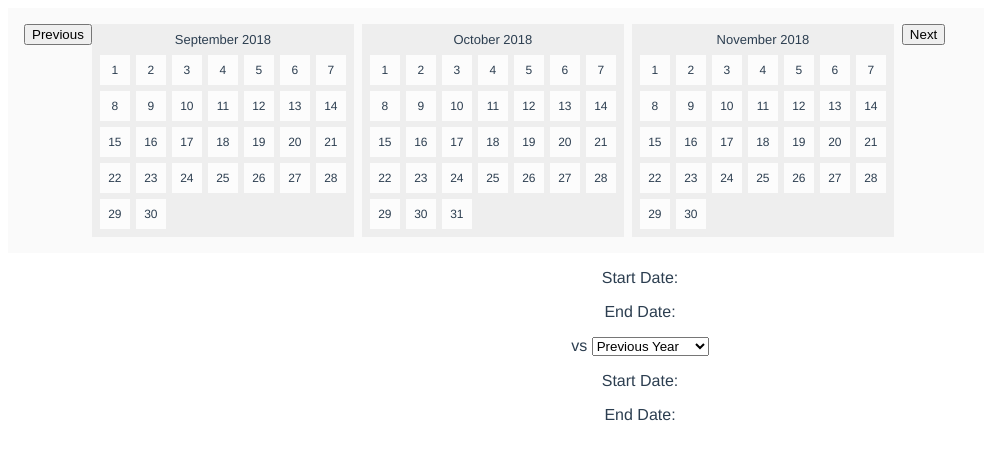
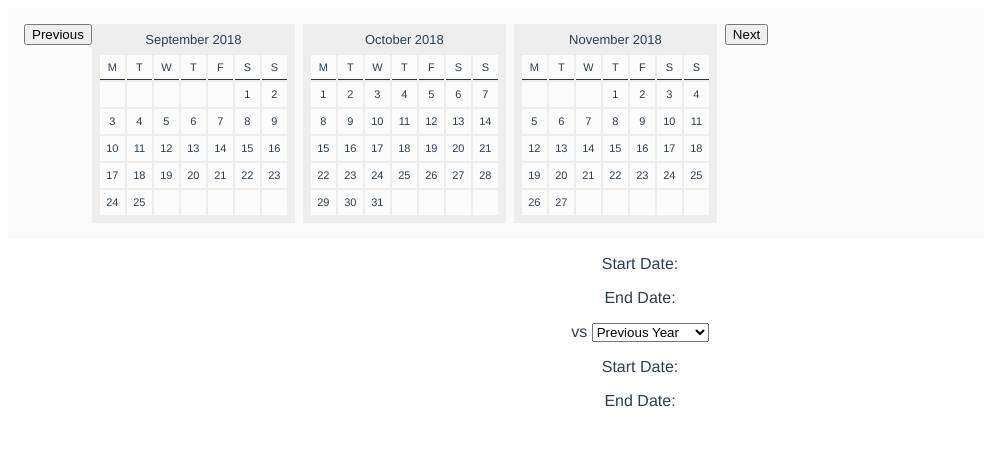
Before and after one commit to ankurrsinghal/vue-google-analytics-calendar, a Vue app: page / in a window 1280 px wide. Shown: the top 460 px of the page, without its empty margins (0-984 px from the left). Built offline with nearby package versions, Linux system fonts and the light colour scheme.

Commit message:
added week names and padded month days according to week days

```diff
--- a/src/components/Calendar.vue
+++ b/src/components/Calendar.vue
@@ -36,6 +36,9 @@
                 @onDayMouseOver="onDayMouseOver" />
             <div class="calendar-action next">
                 <button @click="incrementMonth">Next</button>
+            </div>
+            <div class="macros">
+
             </div>
         </div>
         <div class="values">
--- a/src/components/CalendarBox.vue
+++ b/src/components/CalendarBox.vue
@@ -3,20 +3,33 @@
         <div class="calendar-month">
             {{ ` ${month} ${year}` }}
         </div>
+        <div class="calendar-days-container calendar-week-days-names">
+            <div
+                class="calender-day-wrapper week-day"
+                v-for="(name, index) in weekDaysNames"
+                :key="index">
+                <div class="calendar-day">{{ name }}</div>
+            </div>
+        </div>
+        <div class="week-divider"></div>
         <div class="calendar-days-container">
             <div
-                class="calender-day"
-                v-for="day in days"
-                :key="day"
-                :class="{
-                    'comparitive-range': ifInComparitiveRange(getDateWithDay(day)),
-                    'selected': ifDaySelected(getDateWithDay(day)),
-                    'in-range': ifInRange(getDateWithDay(day)),
-                    'mouseover': currentMouseOveredDay === getDateWithDay(day)
-                }"
-                @click="$emit('onDayClick', (getDateWithDay(day)))"
-                @mouseover="$emit('onDayMouseOver', (getDateWithDay(day)))">
-                {{ day }}
+                class="calender-day-wrapper"
+                v-for="index in 35"
+                :key="index">
+                <div
+                    v-if="shouldDayBeHere(index)"
+                    class="calender-day"
+                    :class="{
+                        'comparitive-range': ifInComparitiveRange(computeDateFromIndex(index)),
+                        'selected': ifDaySelected(computeDateFromIndex(index)),
+                        'in-range': ifInRange(computeDateFromIndex(index)),
+                        'mouseover': currentMouseOveredDay === computeDateFromIndex(index)
+                    }"
+                    @click="$emit('onDayClick', (computeDateFromIndex(index)))"
+                    @mouseover="$emit('onDayMouseOver', (computeDateFromIndex(index)))">
+                    {{ paddedDayFromIndex(index) }}
+                </div>
             </div>
         </div>
     </div>
@@ -24,6 +37,37 @@
 
 <script>
 import { capitalize } from 'lodash'
+
+const firstDayOfTheMonth = date => {
+    const year = date.getFullYear()
+    const month = date.getMonth()
+    return new Date(year, month, 1).getDay()
+}
+
+const DAYS_MONTH_MAP = {
+    0: 31,
+    2: 31,
+    3: 30,
+    4: 31,
+    5: 30,
+    6: 31,
+    7: 31,
+    8: 30,
+    9: 31,
+    10: 30,
+    11: 31
+}
+
+const howManyDaysInThisMonthsDate = date => {
+    const month = date.getMonth()
+    const year = date.getYear()
+
+    if (month === 1) {
+        return year % 4 === 0 ? 29 : 28
+    } else {
+        return DAYS_MONTH_MAP[month]
+    }
+}
 
 export default {
     props: {
@@ -44,9 +88,43 @@ export default {
 		},
 		year() {
 			return this.date.getFullYear()
-        }
+        },
+        weekDaysNames() {
+            return [
+                'M',
+                'T',
+                'W',
+                'T',
+                'F',
+                'S',
+                'S'
+            ]
+        },
+        firstDayOfTheMonth() {
+            return firstDayOfTheMonth(this.date)
+        },
+        numberOfDaysInThisMonth() {
+			return howManyDaysInThisMonthsDate(this.date)
+        },
 	},
 	methods: {
+        computeDateFromIndex(index) {
+            return this.getDateWithDay(this.paddedDayFromIndex(index))
+        },
+        paddedDayFromIndex(index) {
+            return index - this.firstDayOfTheMonth + 1
+        },
+        shouldDayBeHere(index) {
+            const {
+                numberOfDaysInThisMonth,
+                firstDayOfTheMonth
+            } = this
+            return (
+                index >= firstDayOfTheMonth
+                &&
+                index <= numberOfDaysInThisMonth
+            )
+        },
         ifInComparitiveRange(date) {
             const {
                 comparitiveStartDate,
@@ -115,30 +193,6 @@ export default {
 			]
 			return monthNames[date.getMonth()]
 		},
-		getDays(date) {
-			const daysMonthMap = {
-				0: 31,
-				2: 31,
-				3: 30,
-				4: 31,
-				5: 30,
-				6: 31,
-				7: 31,
-				8: 30,
-				9: 31,
-				10: 30,
-				11: 31
-			}
-
-			const month = date.getMonth()
-			const year = date.getYear()
-
-			if (month === 1) {
-				return year % 4 === 0 ? 29 : 28
-			} else {
-				return daysMonthMap[month]
-			}
-        },
         isValidDate(date) {
             //dates are reference types so we have to compare the value
             if (!date) return false
@@ -154,8 +208,8 @@ export default {
 <style lang="less">
 
 @numOfColumns: 7;
-@daySize: 30px;
-@daySpacing: 6px;
+@daySize: 25px;
+@daySpacing: 2px;
 @containerPadding: 8px;
 @totalWidth: @daySize*@numOfColumns + @daySpacing*((@numOfColumns)-1) + @containerPadding*2;
 
@@ -168,18 +222,21 @@ export default {
 
 .calendar-days-container {
     display: grid;
-    grid-template-columns: repeat(@numOfColumns, 30px);
+    grid-template-columns: repeat(@numOfColumns, @daySize);
     gap: @daySpacing;
 }
 
-.calender-day {
-	width: @daySize;
+.calender-day-wrapper {
+    width: @daySize;
     height: @daySize;
     font-weight: 500;
 	background: #fcfcfc;
-    font-size: 12px;
+    font-size: 11px;
     line-height: @daySize;
     text-align: center;
+}
+
+.calender-day {
     cursor: pointer;
     transition: background-color .2s, color .2s;
 
@@ -213,4 +270,12 @@ export default {
     font-weight: 500;
     margin-bottom: 8px;
 }
+
+.week-day {
+    border-bottom: 1px solid #333333;
+}
+
+.week-divider {
+    margin: 2px 0;
+}
 </style>
```
